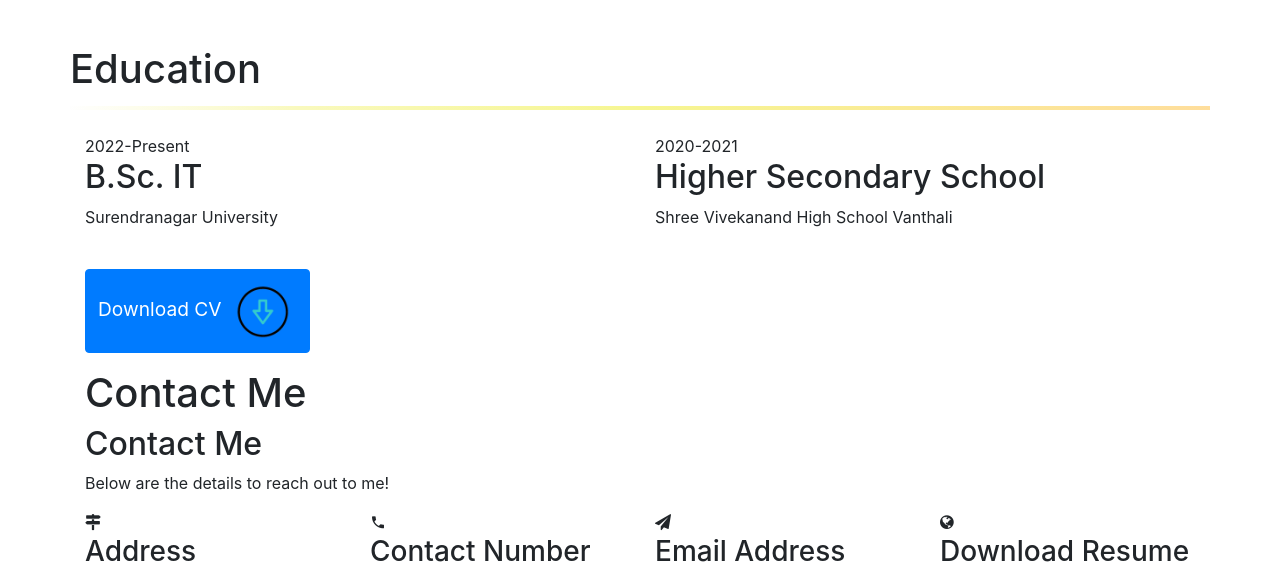
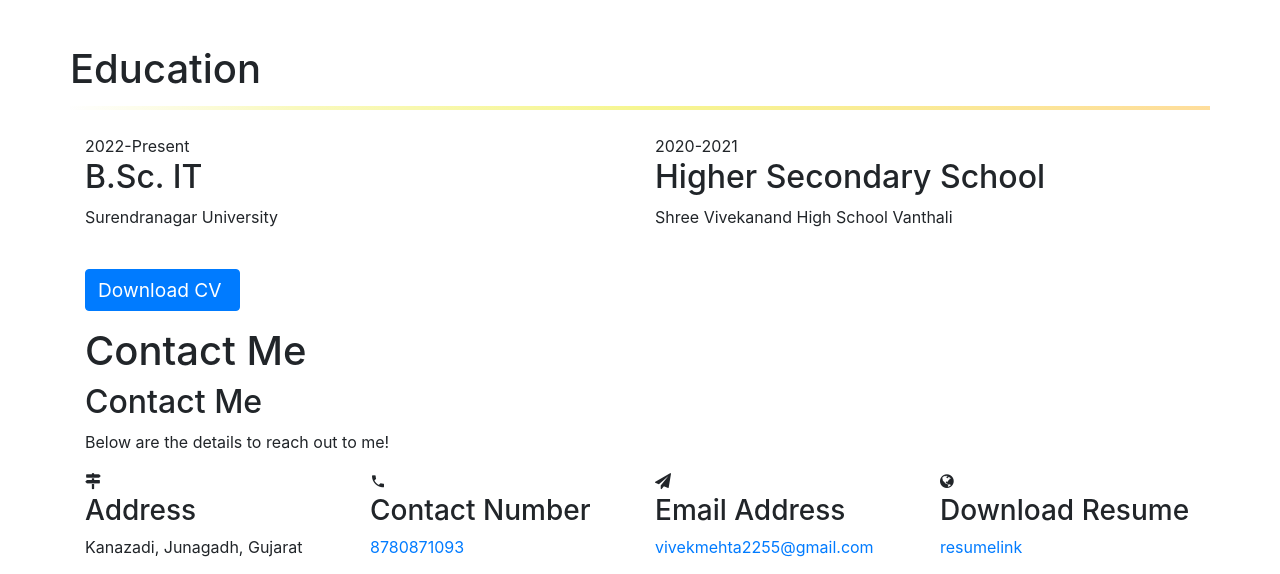
Before and after one commit to mehtavivek18/PortfolioWebsite, a plain HTML site: page index.html in a window 1280 px wide. Shown: the part 1926-2500 px from the top of the page. Drawn offline with nearby package versions, Linux system fonts and the light colour scheme; files whose address does not match are found by name.

Commit message:
Update index.html file

```diff
--- a/index.html
+++ b/index.html
@@ -415,7 +415,7 @@
 			<div class="row justify-content-center mt-5">
 				<div class="col-md-6 text-center ftco-animate">
 					<p><a href="D:\4th Degree\resume.pdf" download class="btn btn-primary py-3.2 px-4 "
-							style="font-size: 1.2rem;">Download CV <img src="images/dwld-output-onlinegiftools.gif"
+							style="font-size: 1.2rem;">Download CV <img src="resume.pdf"
 								alt="" style="height: 70px;"></a></p>
 				</div>
 			</div>
@@ -473,7 +473,7 @@
 							<span class="icon-globe"></span>
 						</div>
 						<h3 class="mb-4">Download Resume</h3>
-						<p><a href="D:\4th Degree\resume.pdf">resumelink</a></p>
+						<p><a href="resume.pdf">resumelink</a></p>
 					</div>
 				</div>
 
```
